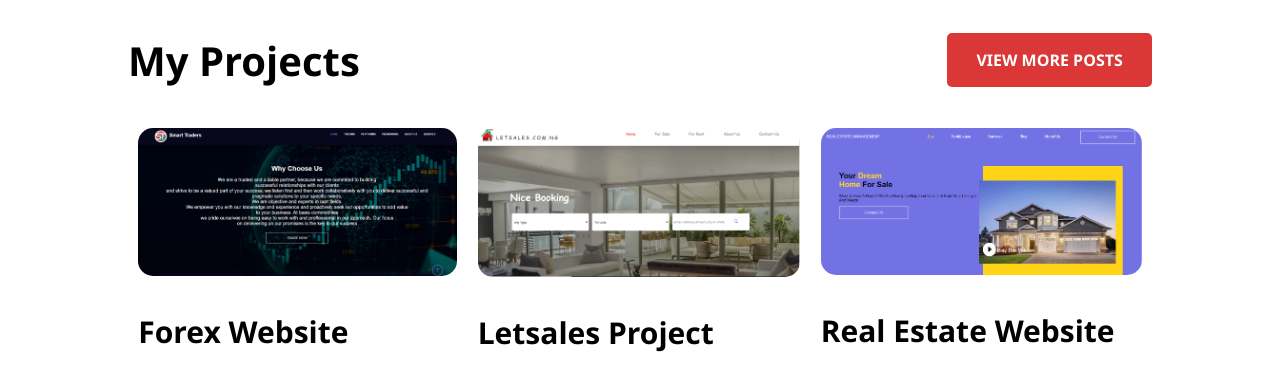
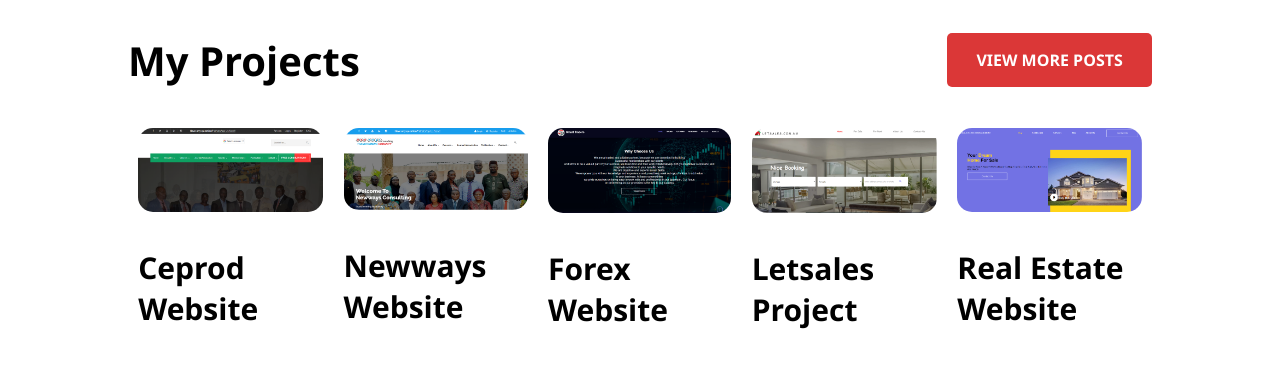
Before and after one commit to flexydave/myportfolio, a plain HTML site: page index.html in a window 1280 px wide. Shown: the part 2270-2662 px from the top of the page. Drawn offline with Linux system fonts and the light colour scheme.

Commit message:
updated my portfolio

```diff
--- a/index.html
+++ b/index.html
@@ -155,6 +155,26 @@
             </div>
         </div>
         <div class="flex">
+            <div class="mini">
+                <div class="image">
+                    <img src="./images/ceprod.png" alt="projects"  name="mini">
+                </div>
+                <div class="details">
+                    <p>ceprod website</p>
+                    <p><a href="https://centreforproductivity.org/"> read more </a><span class="bi bi-arrow-right"></span></p>
+
+                </div>
+            </div>
+            <div class="mini">
+                <div class="image">
+                    <img src="./images/newways.png" alt="projects"  name="mini">
+                </div>
+                <div class="details">
+                    <p>newways website</p>
+                    <p><a href="https://newwaysconferences.com/"> read more </a><span class="bi bi-arrow-right"></span></p>
+
+                </div>
+            </div>
             <div class="mini">
                 <div class="image">
                     <img src="./images/forex.PNG" alt="projects"  name="mini">
```
Also changed, not shown: images/ceprod.png (added), images/newways.png (added).
